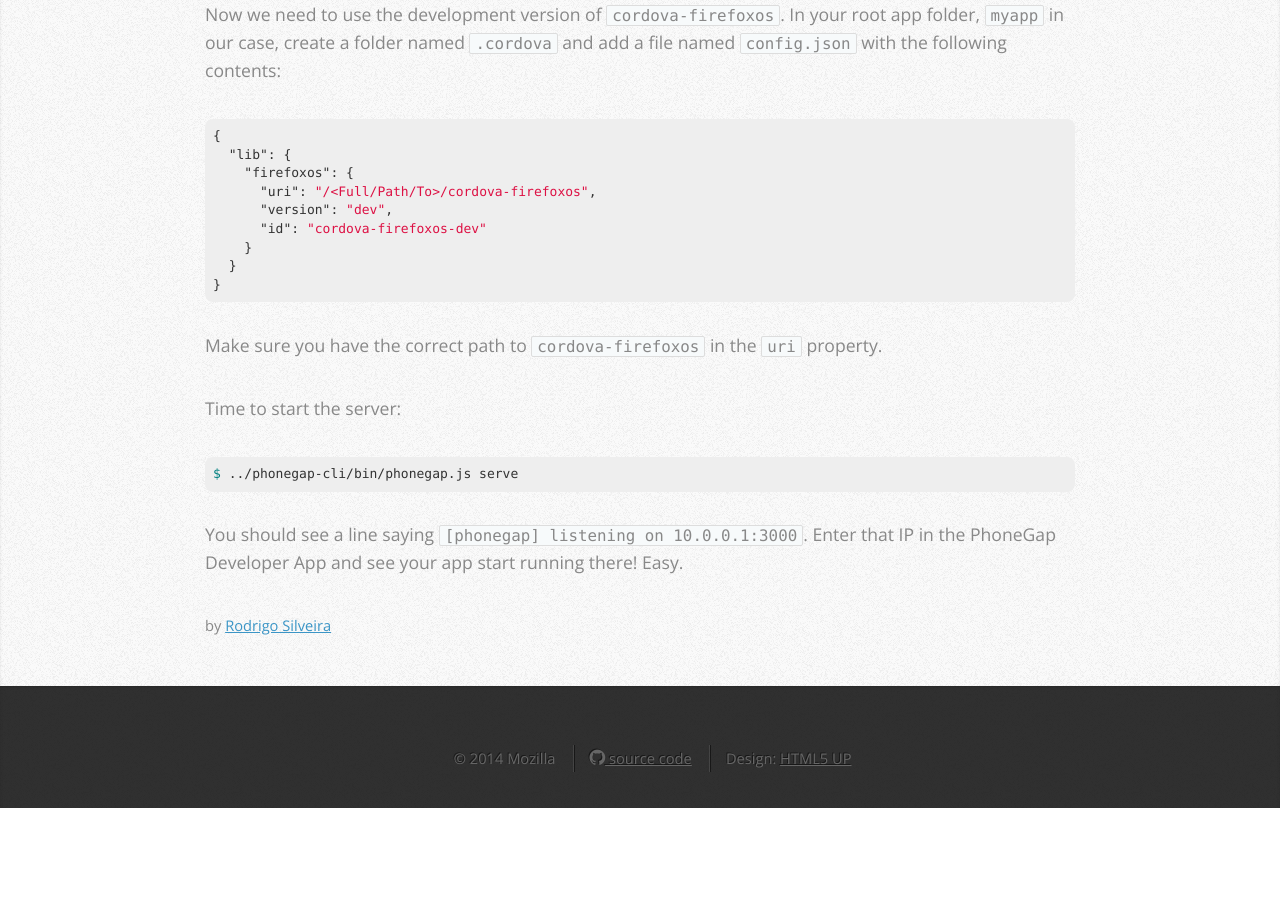
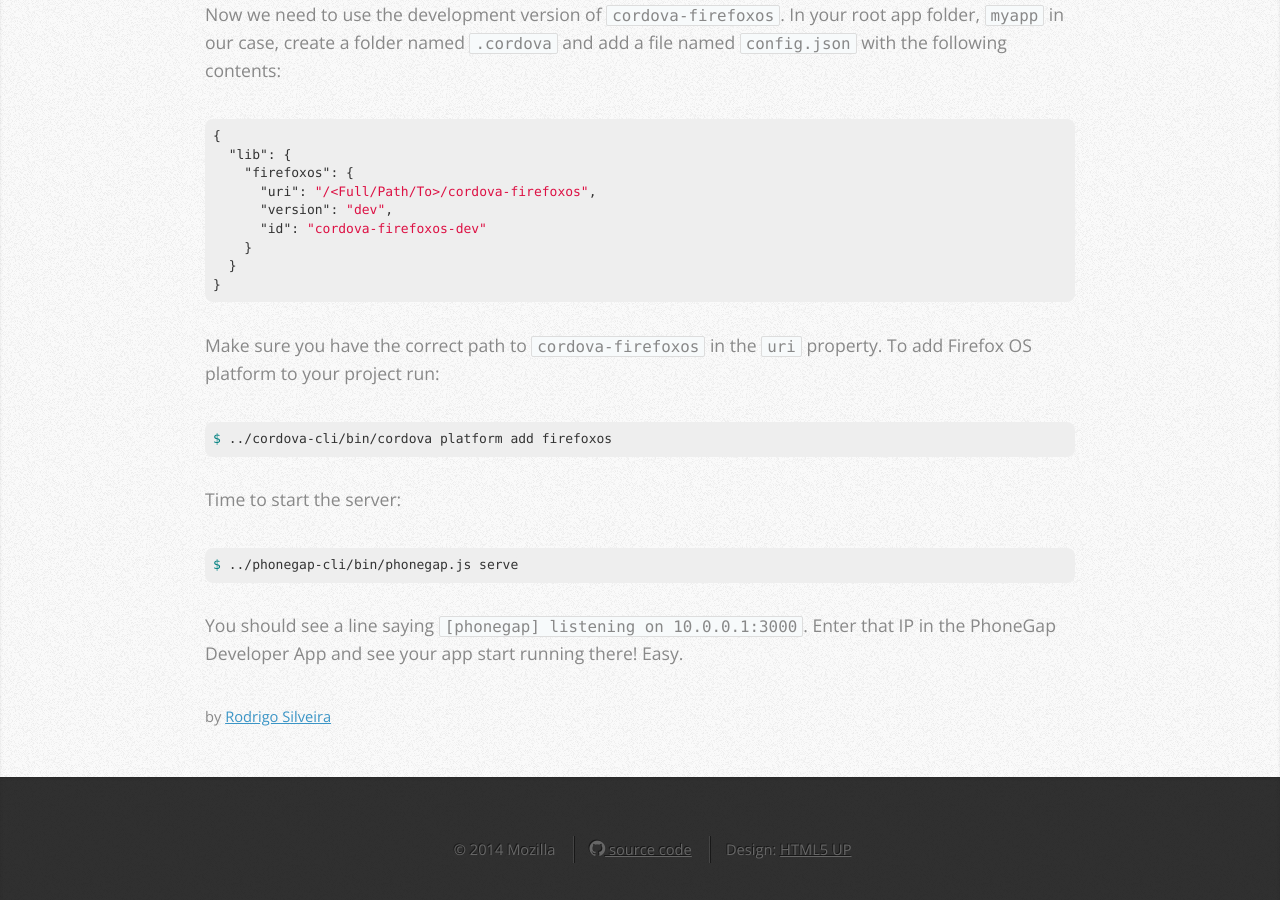
Before and after one commit to mozilla-cordova/mozilla-cordova.github.io, a Jekyll site: the page built from pages/03-phonegap-dev-app.md, in a window 1280 px wide and 900 px high, scrolled down 2170 px. Built offline with Jekyll 4.4.1, drawn with Linux system fonts in a browser that asks for light colours; before the commit the page ends 2978 px from its top, so only the background shows below that.

Commit message:
Add missing  step to pg dev app instructions

```diff
--- a/pages/03-phonegap-dev-app.md
+++ b/pages/03-phonegap-dev-app.md
@@ -71,7 +71,11 @@ Now we need to use the development version of `cordova-firefoxos`. In your root
 }
 {% endhighlight %}
 
-Make sure you have the correct path to `cordova-firefoxos` in the `uri` property.
+Make sure you have the correct path to `cordova-firefoxos` in the `uri` property. To add Firefox OS platform to your project run:
+
+{% highlight bash %}
+$ ../cordova-cli/bin/cordova platform add firefoxos
+{% endhighlight %}
 
 Time to start the server:
 
```
